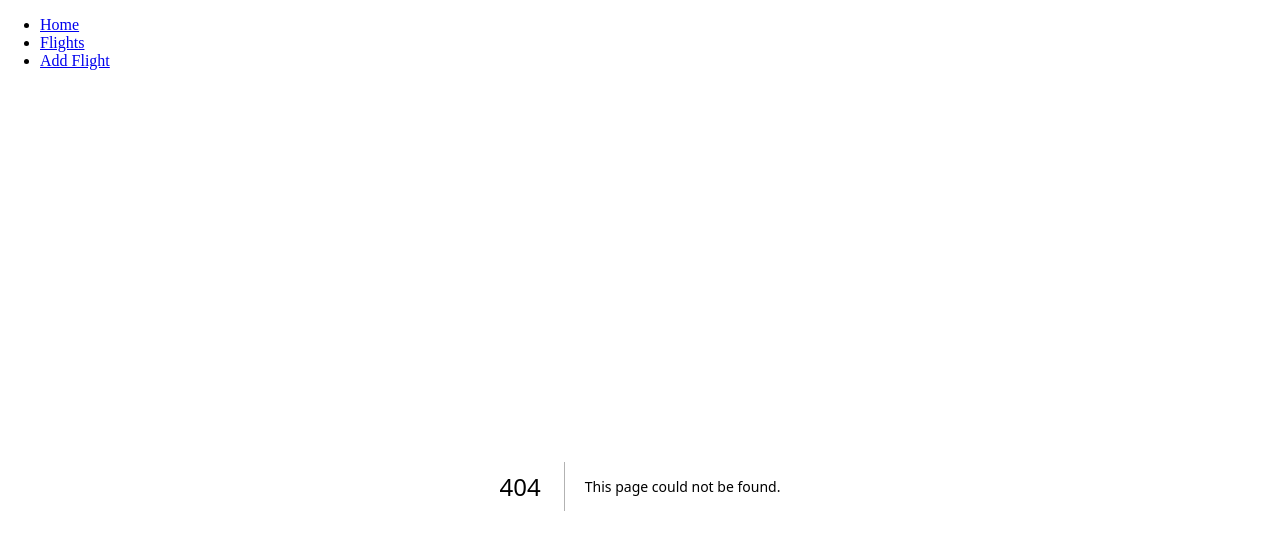
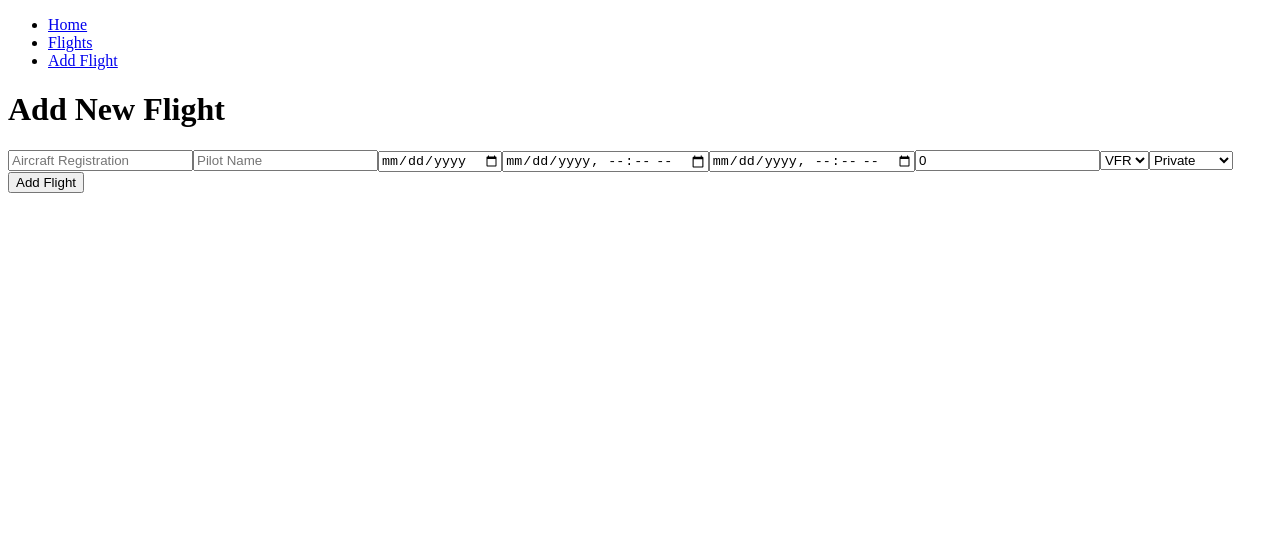
Before and after one commit to Joelft94/aircraft-management-system, a Next.js app: page /add-flight in a window 1280 px wide. Before the commit this address had no page. Shown: the top 550 px of the page. Built offline with nearby package versions, Linux system fonts and the light colour scheme.

Commit message:
add: AddFlight page

```diff
--- /dev/null
+++ b/src/app/add-flight/page.tsx
@@ -0,0 +1,6 @@
+// src/app/add-flight/page.tsx
+import AddFlight from '../../components/AddFlight';
+
+export default function AddFlightPage() {
+  return <AddFlight />;
+}
```
